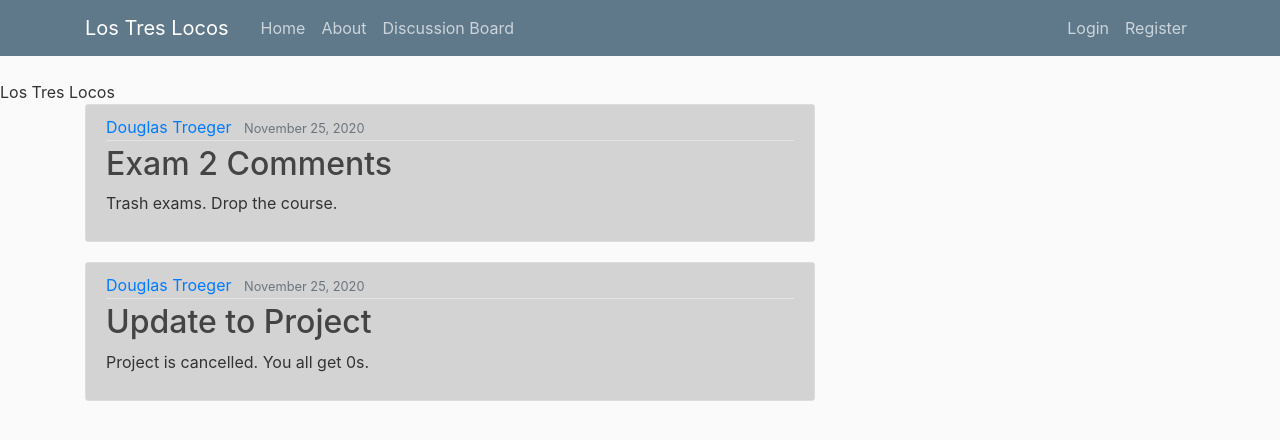
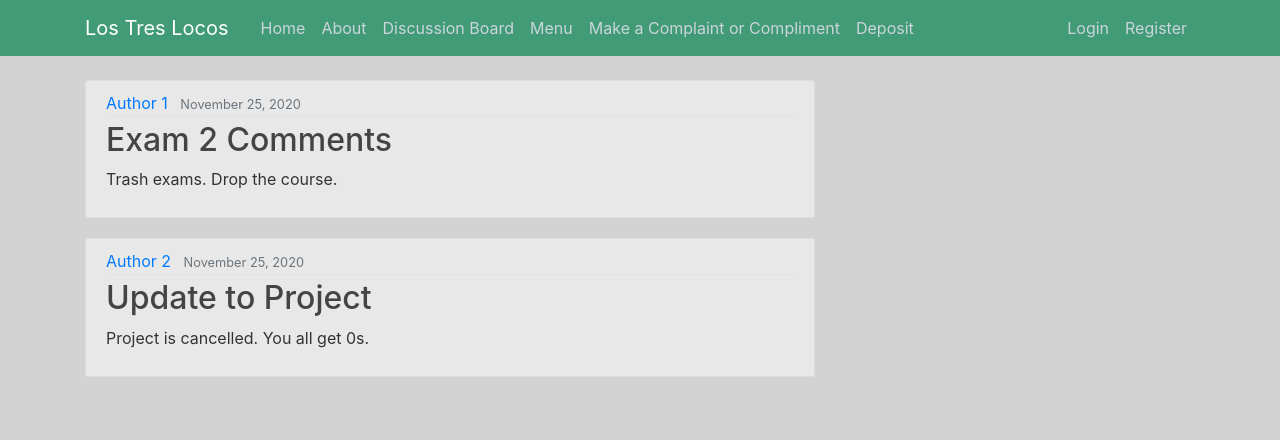
Before and after one commit to kareem-ib/CSC322-Restaurant-App, a Django app: page /restaurant/discussion_board/ in a window 1280 px wide. Shown: the top 440 px of the page. Run offline with Django 3.2, Linux system fonts and the light colour scheme; some libraries are stand-ins or nearby versions.

Commit message:
Update base template

```diff
--- a/restaurant/static/restaurant/base.css
+++ b/restaurant/static/restaurant/base.css
@@ -1,5 +1,5 @@
 body {
-  background: #fafafa;
+  background: #D3D3D3;
   color: #333333;
   margin-top: 5rem;
 }
@@ -13,7 +13,7 @@
 }
 
 .bg-steel {
-  background-color: #5f788a;
+  background-color: #419B77;
 }
 
 .site-header .navbar-nav .nav-link {
@@ -21,7 +21,7 @@
 }
 
 .site-header .navbar-nav .nav-link:hover {
-  color: #ffffff;
+  color: #E8E8E8;
 }
 
 .site-header .navbar-nav .nav-link.active {
@@ -29,7 +29,7 @@
 }
 
 .content-section {
-  background: #D3D3D3;
+  background: #E8E8E8;
   padding: 10px 20px;
   border: 1px solid #dddddd;
   border-radius: 3px;
--- a/restaurant/templates/restaurant/base.html
+++ b/restaurant/templates/restaurant/base.html
@@ -5,7 +5,7 @@
   <meta charset="utf-8">
   <meta name="viewport" content="width=device-width, initial-scale=1, shrink-to-fit=no">
   <link rel="stylesheet" href="https://maxcdn.bootstrapcdn.com/bootstrap/4.0.0/css/bootstrap.min.css" integrity="sha384-Gn5384xqQ1aoWXA+058RXPxPg6fy4IWvTNh0E263XmFcJlSAwiGgFAW/dAiS6JXm" crossorigin="anonymous">
-  <link rel="stylesheet" type="text/css" href="{% static 'restaurant/base.css' %}"
+  <link rel="stylesheet" type="text/css" href="{% static 'restaurant/base.css' %}" />
   <title>Los Tres Locos</title>
 </head>
 <body>
@@ -21,6 +21,9 @@
               <a class="nav-item nav-link" href="{% url 'home' %}">Home</a>
               <a class="nav-item nav-link" href="{% url 'about' %}">About</a>
               <a class="nav-item nav-link" href="{% url 'discussion_board' %}">Discussion Board</a>
+              <a class="nav-item nav-link" href="{% url 'menu' %}">Menu</a>
+              <a class="nav-item nav-link" href="{% url 'complaint_compliment' %}">Make a Complaint or Compliment</a>
+              <a class="nav-item nav-link" href="{% url 'deposit' %}">Deposit</a>
             </div>
             <!-- Navbar Right Side -->
             <div class="navbar-nav">
--- a/restaurant/views.py
+++ b/restaurant/views.py
@@ -3,13 +3,13 @@
 
 posts = [
     {
-        'author': 'Douglas Troeger',
+        'author': 'Author 1',
         'title': 'Exam 2 Comments',
         'content': 'Trash exams. Drop the course.',
         'date_posted': 'November 25, 2020'
     },
     {
-        'author': 'Douglas Troeger',
+        'author': 'Author 2',
         'title': 'Update to Project',
         'content': 'Project is cancelled. You all get 0s.',
         'date_posted': 'November 25, 2020'
--- a/restaurant_app/settings.py
+++ b/restaurant_app/settings.py
@@ -120,4 +120,5 @@
 # https://docs.djangoproject.com/en/3.1/howto/static-files/
 
 STATIC_URL = '/static/'
-STATIC_ROOT = os.path.join(BASE_DIR, 'static')
+#STATIC_ROOT = os.path.join(BASE_DIR, 'static')
+STATICFILES_DIRS = (os.path.join(BASE_DIR, 'restaurant/static'),)
```
